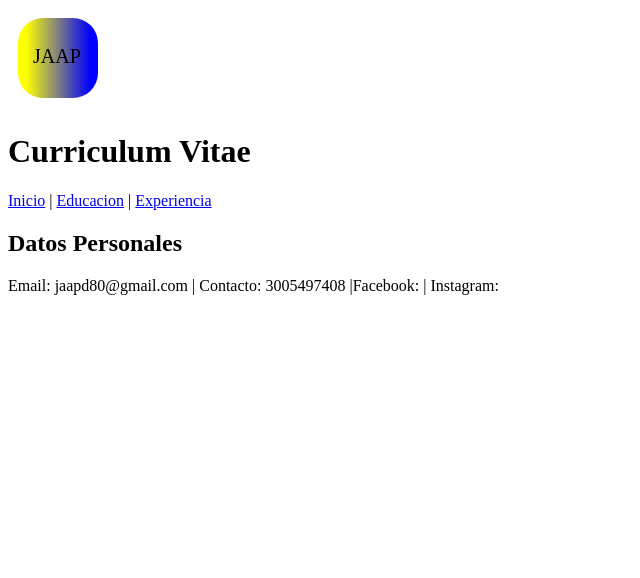
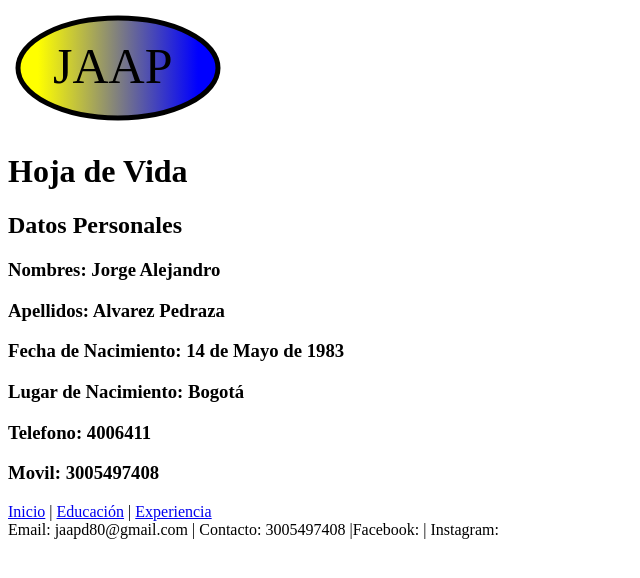
Before and after one commit to jorgealvarez1408/Fundamentos-HTML, a plain HTML site: page experiencia.html in a window 1280 px wide. Shown: the whole page, without its empty margins (0-640 px from the left). Drawn offline with Linux system fonts and the light colour scheme.

Commit message:
Se realiza cambio de contenido en etiquetas semánticas; quedando el mismo de la página principal

```diff
--- a/experiencia.html
+++ b/experiencia.html
@@ -5,7 +5,8 @@
     <title></title>
   </head>
   <body>
-    <svg width="100" height="100" viewBox="0 0 100 100">
+    <header>
+      <svg width="220" height="120" viewBox="0 0 220 120">
         <g>
         <defs>
             <linearGradient id="gradiente1">
@@ -14,23 +15,25 @@
             </linearGradient>
         </defs>
         </g>
-      <rect x="10" y="10" rx="25" ry="25" width="80" height="80" fill="url(#gradiente1)"/>
-      <text fill="black" font-size="20" font-family="algerian" x="25" Y="55">JAAP</text>
+        <ellipse stroke="black" stroke-width="5" cx="110" cy="60" rx="100" ry="50" width="80" height="80" fill="url(#gradiente1)"/>
+        <text fill="black" font-size="50" font-family="algerian" x="45" Y="75">JAAP</text>
       </svg>
-    <header>
-      <h1>Curriculum Vitae</h1>
+      <h1>Hoja de Vida</h1>
     </header>
-    <nav>
-      <a href="index.html">Inicio</a> | <a href="educacion.html">Educacion</a> | <a href="experiencia.html">Experiencia</a>
-    </nav>
     <section>
       <article class="">
         <h2>Datos Personales</h2>
-      </article>
-      <article class="">
-        <p></p>
+        <h3>Nombres: Jorge Alejandro</h3>
+        <h3>Apellidos: Alvarez Pedraza</h3>
+        <h3>Fecha de Nacimiento: 14 de Mayo de 1983</h3>
+        <h3>Lugar de Nacimiento: Bogotá</h3>
+        <h3>Telefono: 4006411</h3>
+        <h3>Movil: 3005497408</h3>
       </article>
     </section>
+    <nav>
+      <a href="index.html">Inicio</a> | <a href="educacion.html">Educación</a> | <a href="experiencia.html">Experiencia</a>
+    </nav>
     <footer>Email: jaapd80@gmail.com | Contacto: 3005497408 |Facebook: | Instagram:</footer>
   </body>
 </html>
```
Lines whose indentation alone changed are shown as unchanged.
